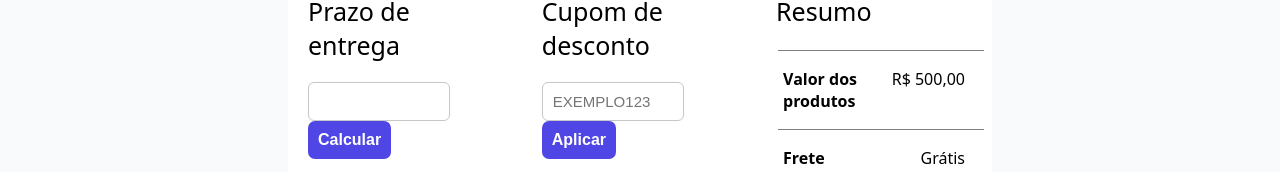
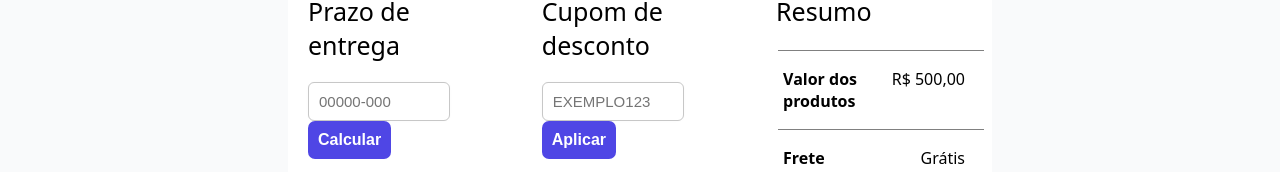
Before and after one commit to Luizhnrs/snicker.in, a React (Create React App) app in the folder frontend/: page /cart in a window 1280 px wide. Shown: the part 364-536 px from the top of the page. Built offline with nearby package versions, Linux system fonts and the light colour scheme.

Commit message:
Fix: Put the website language in Portuguese

```diff
--- a/frontend/public/index.html
+++ b/frontend/public/index.html
@@ -1,5 +1,5 @@
 <!DOCTYPE html>
-<html lang="en">
+<html lang="pt-BR">
   <head>
     <meta charset="utf-8" />
     <link rel="icon" href="%PUBLIC_URL%/favicon.ico" />
@@ -24,7 +24,7 @@
       work correctly both with client-side routing and a non-root public URL.
       Learn how to configure a non-root public URL by running `npm run build`.
     -->
-    <title>React App</title>
+    <title>Snicker.In</title>
   </head>
   <body>
     <noscript>You need to enable JavaScript to run this app.</noscript>
--- a/frontend/src/components/ShippingEstimateForm.tsx
+++ b/frontend/src/components/ShippingEstimateForm.tsx
@@ -5,7 +5,11 @@ export default function ShippingEstimateForm() {
     <form className="shipping-estimate-form">
       <p>Prazo de entrega</p>
       <div>
-        <input type="text" id="cep" />
+        <input
+          type="text"
+          id="cep"
+          placeholder="00000-000"
+        />
         <button>Calcular</button>
       </div>
       <a
```
